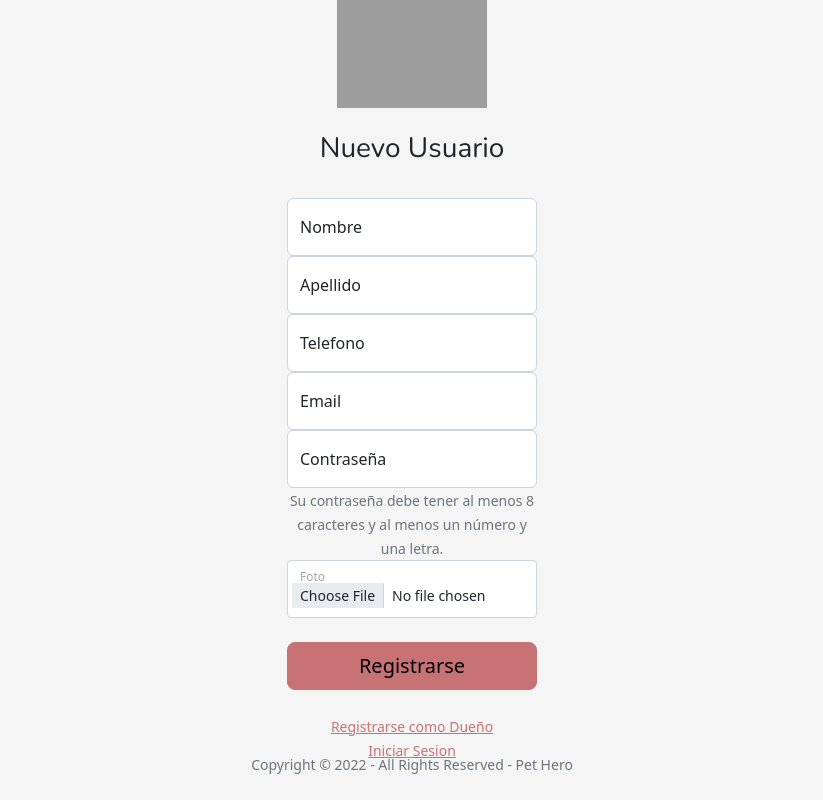
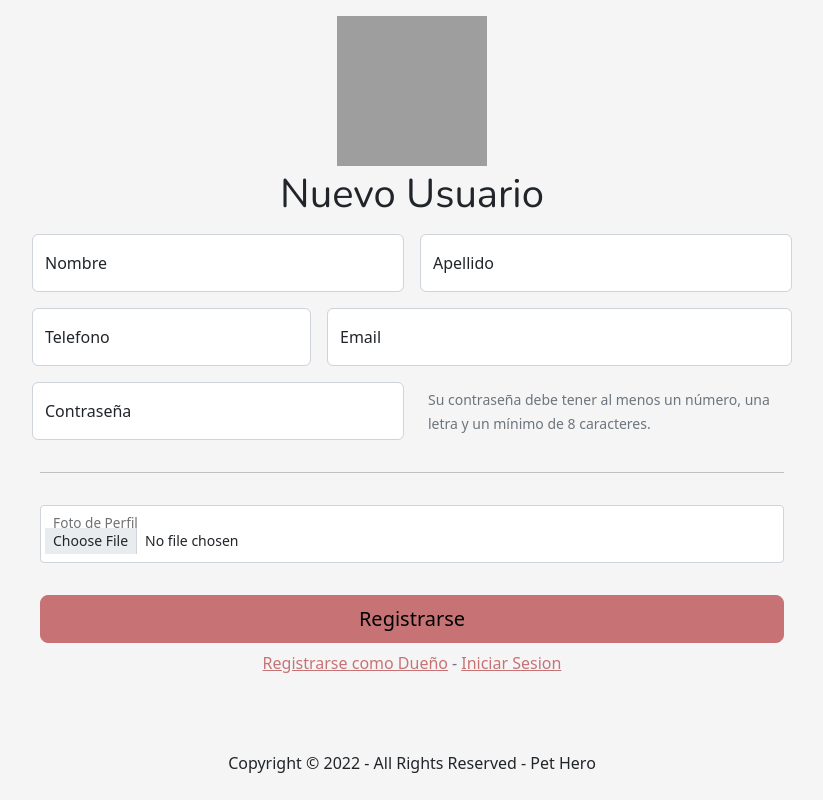
Before and after one commit to brun0fz/TPFinal4, a PHP site: page /Views/registro.php in a window 1280 px wide. Shown: the whole page, without its empty margins (228-1051 px from the left). Run offline with PHP 8.4, Linux system fonts and the light colour scheme; the template is opened without the code that fills it, so the values that code supplies are empty; style sheets or scripts are compiled from the project's sources; some libraries are stand-ins or nearby versions; grey boxes are pictures that could not be loaded.

Commit message:
cambios visuales registro

```diff
--- a/TPFinal/Views/home.php
+++ b/TPFinal/Views/home.php
@@ -8,7 +8,9 @@ include('header.php');
 
   <main class="form-signin w-100 m-auto text-center">
     <form class="form-center" action="<?php echo FRONT_ROOT . "Home/Login" ?>" method="POST">
-      <img class="mb-4 img-unselect" src=<?php echo IMG_PATH . "logo.png" ?> alt="Pet Hero" width="250" height="250">
+      <a href="<?php echo FRONT_ROOT . "Home/Index"; ?>">
+        <img class="mb-4 img-unselect" src=<?php echo IMG_PATH . "logo.png" ?> alt="Pet Hero" width="250" height="250">
+      </a>
       <?php if ($alert != "") { ?>
         <div class="alert alert-danger" role="alert" style= "font-size: 14px;">
           <?php echo $alert ?>
@@ -28,6 +30,7 @@ include('header.php');
       <a href="<?php echo  FRONT_ROOT . "Home/ShowRegisterView/2" ?>">Registrarse como Guardian</a>
     </form>
   </main>
+
 </div>
 
 <?php
--- a/TPFinal/Views/layout/styles/layout.scss
+++ b/TPFinal/Views/layout/styles/layout.scss
@@ -193,7 +193,7 @@ main {
 //--------------------------------------------------------------------------------------------------------------
 
 
-//-----PROFILE-MASCOTA------------------------------------------------------------------------------------------
+//-----PROFILE-MASCOTA/USUARIO----------------------------------------------------------------------------------
 .profile-nombre{
     font-size: 3em;
 }
--- a/TPFinal/Views/registro.php
+++ b/TPFinal/Views/registro.php
@@ -2,80 +2,126 @@
 include('header.php');
 ?>
 
-<div class="login container-fluid">
-    <main class="form-signin w-100 m-auto text-center">
+<div class="container">
+    <!-- Registro Header -->
+    <div class="col-md-12 d-flex justify-content-center">
+        <div class="row d-flex justify-content-center">
+            <a href="<?php echo FRONT_ROOT . "Home/Index"; ?>">
+                <img class="mt-3 mb-1" src=<?php echo IMG_PATH . "logo.png" ?> alt="Pet Hero" width="150" height="150">
+            </a>
+        </div>
+    </div>
+    <div class="col-md-12 d-flex justify-content-center">
+        <h1>Nuevo Usuario</h1>
+    </div>
+
+    <!-- Registro Form -->
+    <div class="col-md-12">
     <?php if ($type == 1) { ?>
-            <form class="form-center" action="<?php echo FRONT_ROOT . "Duenio/Add" ?>" method="Post" enctype="multipart/form-data">
+        <form class="" action="<?php echo FRONT_ROOT . "Duenio/Add" ?>" method="Post" enctype="multipart/form-data">
     <?php } else { ?>
-                <form class="form-center" action="<?php echo FRONT_ROOT . "Guardian/Add" ?>" method="Post" enctype="multipart/form-data">
+        <form class="" action="<?php echo FRONT_ROOT . "Guardian/Add" ?>" method="Post" enctype="multipart/form-data">
     <?php } ?>
-                <img class="mb-4" src=<?php echo IMG_PATH . "logo.png" ?> alt="Pet Hero" width="150" height="150">
-                <h3>Nuevo Usuario</h3><br>
         <?php if ($alert != "") { ?>
             <div class="alert alert-danger" role="alert">
                 <?php echo $alert ?>
             </div>
                 <?php } ?>
-                <div class="form-floating">
+                <div class="col-md-12 d-flex justify-content-center">
+                    <div class="col-md-4 m-2 form-floating">
                         <input type="text" name="nombre" class="form-control" id="floatingInput" placeholder="nombre" required>
                         <label for="floatingInput">Nombre</label>
                     </div>
-                <div class="form-floating">
+                    <div class="col-md-4 m-2 form-floating">
                         <input type="text" name="apellido" class="form-control" id="floatingInput" placeholder="apellido" required>
                         <label for="floatingInput">Apellido</label>
                     </div>
-                <div class="form-floating">
+                </div>
+                <div class="col-md-12 d-flex justify-content-center">
+                    <div class="col-md-3 m-2 form-floating">
                         <input type="text" name="telefono" class="form-control" id="floatingInput" placeholder="telefono" required pattern="{0,9}">
                         <label for="floatingInput">Telefono</label>
                     </div>
-                <div class="form-floating">
+                    <div class="col-md-5 m-2 form-floating">
                         <input type=" email" name="email" class="form-control" id="floatingInput" placeholder="nombre@example.com" required>
                         <label for="floatingInput">Email</label>
                     </div>
-                <div class="form-floating">
+                </div>
+                <div class="col-md-12 d-flex justify-content-center">
+                    <div class="col-md-4 m-2 form-floating">
                         <input type="password" name="password" pattern="(?=.*\d)(?=.*[a-z]).{8,}" class="form-control" id="floatingPassword" placeholder="contraseña" required>
                         <label for="floatingPassword">Contraseña</label>
-                    <small id="passwordHelpBlock" class="form-text text-muted">
-                    Su contraseña debe tener al menos 8 caracteres y al menos un número y una letra.
                     </div>
+                    <div class="col-md-4 ms-3 my-auto">
+                        <small id="passwordHelpBlock" class="form-text text-muted"> Su contraseña debe tener al menos un número, una letra y un mínimo de 8 caracteres.</small>
+                    </div>
+                </div>
+
+                <!-- Direccion (solo guardianes) -->
                 <?php if ($type == 2) { ?>
-                    <div class="form-floating">
+                    <div class="d-flex justify-content-center">
+                        <hr class="col-8 my-4">
+                    </div>
+
+                    <div class="col-md-12 d-flex justify-content-center">
+                        <div class="col-md-6 m-2 form-floating">
                             <input type="text" name="calle" class="form-control" id="floatingInput" placeholder="calle" required>
                             <label for="floatingPassword">Calle</label>
                         </div>
-                    <div class="form-floating">
+                        <div class="col-md-2 m-2 form-floating">
                             <input type="text" name="numero" class="form-control" id="floatingInput" placeholder="numero" required>
                             <label for="floatingPassword">Numero</label>
                         </div>
-                    <div class="form-floating">
+                    </div>
+
+                    <div class="col-md-12 d-flex justify-content-center">
+                        <div class="col-md-3 my-2 ms-2 me-1 form-floating">
                             <input type="text" name="piso" class="form-control" id="floatingInput" placeholder="piso">
                             <label for="floatingPassword">Piso</label>
                         </div>
-                    <div class="form-floating">
+                        <div class="col-md-3 my-2 mx-1 form-floating">
                             <input type="text" name="departamento" class="form-control" id="floatingInput" placeholder="departamento">
                             <label for="floatingPassword">Departamento</label>
                         </div>
-                    <div class="form-floating">
+                        <div class="col-md-2 my-2 mx-1 form-floating">
                             <input type="text" name="codigoPostal" class="form-control" id="floatingInput" placeholder="codigo postal" required>
-                        <label for="floatingPassword">Codigo Postal</label>
+                            <label for="floatingPassword">Código Postal</label>
                         </div>
+                    </div>
+
                 <?php } ?>
-                <div class="form-floating">
-                    <input type="file" name="rutaFoto" class="form-control form-control-sm" id="floatingInput" placeholder="Foto" accept=".png, .jpg, .jpeg" <?php if ($type == 2) {
-                                                                                                                                                                    echo "required";
-                                                                                                                                                                } ?>>
-                    <label for="floatingInput">Foto</label>
-                </div><br>
 
-                <button class="w-100 btn btn-lg btn-primary" type="submit">Registrarse</button><br><br>
+                <div class="d-flex justify-content-center">
+                    <hr class="col-8 my-4">
+                </div>
+
+                <div class="d-flex justify-content-center">
+                    <div class="col-md-8 my-2 mx-auto d-flex justify-content-center form-floating">
+                        <input type="file" name="rutaFoto" class="form-control form-control-sm" id="floatingInput" placeholder="Foto" accept=".png, .jpg, .jpeg" <?php if ($type == 2) {echo "required";} ?>>
+                        <label for="floatingInput">Foto de Perfil</label>
+                    </div>
+                </div>
+
+                <div class="d-flex justify-content-center mt-3">
+                    <div class="col-md-8 m-2">
+                        <button class="w-100 btn btn-lg btn-primary" type="submit">Registrarse</button>
+                    </div>
+                </div>
+
+                <div class="d-flex justify-content-center">
+                    <div class="col-md-8 d-flex justify-content-center">
                         <?php if ($type == 1) { ?>
                             <a href="<?php echo  FRONT_ROOT . "Home/ShowRegisterView/2" ?>">Registrarse como Guardian</a>
                         <?php } else { ?>
                             <a href="<?php echo  FRONT_ROOT . "Home/ShowRegisterView/1" ?>">Registrarse como Dueño</a>
-                <?php } ?><br>
+                        <?php } ?>
+                        <span class="text-muted mx-1"> - </span>
                         <a href="<?php echo  FRONT_ROOT . "Home/Index" ?>">Iniciar Sesion</a>
+                    </div>
+                </div>
+
             </form>
-    </main>
+    </div>
 </div>
 
 <?php
```
Also changed, not shown: TPFinal/Controllers/ReservaController.php (+10 -2 lines), TPFinal/Views/list-mascotas.php (+4 -3 lines). Lines whose indentation alone changed are shown as unchanged.
